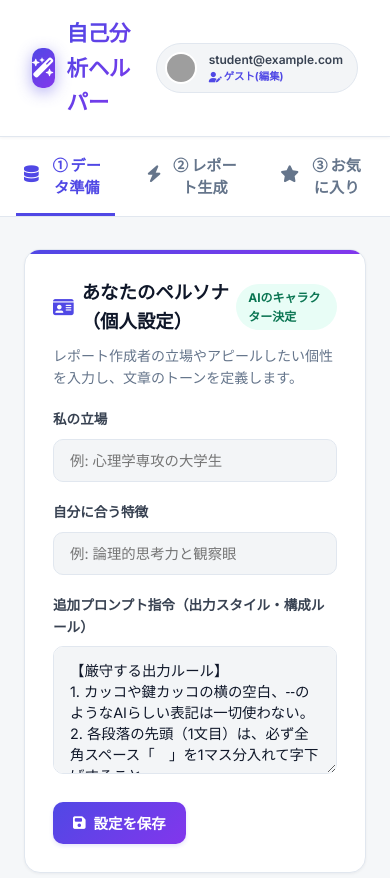
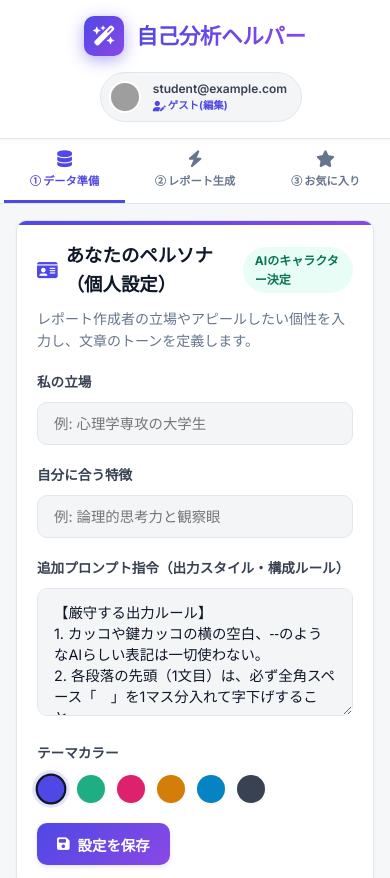
Before and after one commit to 1-o-3/SelfAnalysis, a website built with Vite: page index.html in a window 390 px wide. Shown: the top 878 px of the page. Built offline with nearby package versions, Linux system fonts and the light colour scheme; grey boxes are pictures that could not be loaded; files whose address does not match are found by name.

Commit message:
Implement mobile responsiveness and theme color switcher

```diff
--- a/index.html
+++ b/index.html
@@ -86,6 +86,18 @@
         <div class="form-group">
           <label for="cfg-prompt">追加プロンプト指令（出力スタイル・構成ルール）</label>
           <textarea id="cfg-prompt" rows="6" placeholder="AIの執筆スタイルを指定します..."></textarea>
+        </div>
+
+        <div class="form-group">
+          <label>テーマカラー</label>
+          <div class="theme-color-picker">
+            <span class="color-dot active" id="dot-indigo" style="background-color: hsl(243, 75%, 59%);" onclick="selectThemeColor('indigo')" title="インディゴ"></span>
+            <span class="color-dot" id="dot-emerald" style="background-color: hsl(162, 70%, 40%);" onclick="selectThemeColor('emerald')" title="エメラルド"></span>
+            <span class="color-dot" id="dot-rose" style="background-color: hsl(336, 74%, 50%);" onclick="selectThemeColor('rose')" title="ローズ"></span>
+            <span class="color-dot" id="dot-amber" style="background-color: hsl(35, 92%, 43%);" onclick="selectThemeColor('amber')" title="アンバー"></span>
+            <span class="color-dot" id="dot-ocean" style="background-color: hsl(200, 95%, 39%);" onclick="selectThemeColor('ocean')" title="オーシャン"></span>
+            <span class="color-dot" id="dot-charcoal" style="background-color: hsl(217, 19%, 27%);" onclick="selectThemeColor('charcoal')" title="チャコール"></span>
+          </div>
         </div>
 
         <div class="card-footer-action">
--- a/main.js
+++ b/main.js
@@ -21,7 +21,44 @@ let personaConfig = JSON.parse(localStorage.getItem('app_persona_config')) || {
   feature: '',
   prompt: defaultRulePrompt,
   customApiKey: '',
-  model: 'openai/gpt-oss-120b:free'
+  model: 'openai/gpt-oss-120b:free',
+  themeColor: 'indigo'
+};
+
+// Color Themes Configurations
+const themeSchemes = {
+  indigo: { h: 243, s: 75, l: 59 },
+  emerald: { h: 162, s: 70, l: 40 },
+  rose: { h: 336, s: 74, l: 50 },
+  amber: { h: 35, s: 92, l: 43 },
+  ocean: { h: 200, s: 95, l: 39 },
+  charcoal: { h: 217, s: 19, l: 27 }
+};
+
+function applyThemeColor(themeName) {
+  const scheme = themeSchemes[themeName] || themeSchemes.indigo;
+  const { h, s, l } = scheme;
+
+  const root = document.documentElement;
+  root.style.setProperty('--primary', `hsl(${h}, ${s}%, ${l}%)`);
+  root.style.setProperty('--primary-hover', `hsl(${h}, ${s}%, ${l - 9}%)`);
+  root.style.setProperty('--primary-glow', `hsla(${h}, ${s}%, ${l}%, 0.15)`);
+
+  const nextH = themeName === 'charcoal' ? h : h + 22;
+  root.style.setProperty('--primary-gradient', `linear-gradient(135deg, hsl(${h}, ${s}%, ${l}%) 0%, hsl(${nextH}, ${s}%, ${l}%) 100%)`);
+  root.style.setProperty('--primary-gradient-hover', `linear-gradient(135deg, hsl(${h}, ${s}%, ${l - 9}%) 0%, hsl(${nextH}, ${s}%, ${l - 9}%) 100%)`);
+
+  // Update active state in picker UI
+  document.querySelectorAll('.color-dot').forEach(dot => dot.classList.remove('active'));
+  const activeDot = document.getElementById(`dot-${themeName}`);
+  if (activeDot) activeDot.classList.add('active');
+}
+
+window.selectThemeColor = function(themeName) {
+  personaConfig.themeColor = themeName;
+  applyThemeColor(themeName);
+  localStorage.setItem('app_persona_config', JSON.stringify(personaConfig));
+  syncDataToCloud();
 };
 
 // Google Login States
@@ -38,6 +75,9 @@ window.addEventListener('DOMContentLoaded', () => {
   document.getElementById('cfg-prompt').value = personaConfig.prompt || defaultRulePrompt;
   document.getElementById('cfg-api-key').value = personaConfig.customApiKey || '';
   document.getElementById('cfg-model').value = personaConfig.model || 'openai/gpt-oss-120b:free';
+
+  // Apply theme color
+  applyThemeColor(personaConfig.themeColor || 'indigo');
 
   // Initialize Lists
   renderSauceLibrary();
@@ -130,6 +170,8 @@ async function handleCredentialResponse(response) {
         document.getElementById('cfg-prompt').value = personaConfig.prompt || defaultRulePrompt;
         document.getElementById('cfg-api-key').value = personaConfig.customApiKey || '';
         document.getElementById('cfg-model').value = personaConfig.model || 'openai/gpt-oss-120b:free';
+
+        applyThemeColor(personaConfig.themeColor || 'indigo');
       }
 
       saveAllDataToLocal();
@@ -177,6 +219,8 @@ async function loadUserDataOnStart() {
           document.getElementById('cfg-prompt').value = personaConfig.prompt || defaultRulePrompt;
           document.getElementById('cfg-api-key').value = personaConfig.customApiKey || '';
           document.getElementById('cfg-model').value = personaConfig.model || 'openai/gpt-oss-120b:free';
+
+          applyThemeColor(personaConfig.themeColor || 'indigo');
         }
         saveAllDataToLocal();
       }
--- a/style.css
+++ b/style.css
@@ -1005,3 +1005,117 @@ details[open] .toggle-icon {
     transform: scale(1.0);
   }
 }
+
+/* --- Theme Color Customizer --- */
+.theme-color-picker {
+  display: flex;
+  gap: 0.75rem;
+  margin-top: 0.65rem;
+  margin-bottom: 0.5rem;
+}
+
+.color-dot {
+  width: 28px;
+  height: 28px;
+  border-radius: 50%;
+  cursor: pointer;
+  border: 2px solid transparent;
+  transition: var(--transition);
+  box-shadow: var(--shadow-sm);
+  position: relative;
+}
+
+.color-dot:hover {
+  transform: scale(1.18);
+}
+
+.color-dot.active {
+  border-color: var(--text-main);
+  box-shadow: 0 0 0 3px var(--primary-glow);
+  transform: scale(1.1);
+}
+
+/* --- Desktop Layout Enhancements --- */
+@media (min-width: 768px) {
+  .sauce-grid {
+    grid-template-columns: 1fr 1fr;
+    gap: 1.25rem;
+  }
+}
+
+/* --- Mobile Responsive Enhancements --- */
+@media (max-width: 600px) {
+  .app-header {
+    padding: 1rem;
+    flex-direction: column;
+    gap: 1rem;
+    align-items: stretch;
+    text-align: center;
+  }
+
+  .app-logo {
+    justify-content: center;
+  }
+
+  .user-profile-box-container {
+    justify-content: center;
+    width: 100%;
+  }
+
+  .tabs-nav {
+    justify-content: space-around;
+    gap: 0.25rem;
+    padding: 0 0.25rem;
+  }
+
+  .tab-btn {
+    padding: 0.75rem 0.15rem;
+    font-size: 0.8rem;
+    flex-direction: column;
+    gap: 0.25rem;
+    flex-grow: 1;
+    justify-content: center;
+    text-align: center;
+    border-bottom: 3px solid transparent;
+  }
+
+  .tab-btn span {
+    font-size: 0.7rem;
+    white-space: nowrap;
+  }
+
+  .container {
+    margin: 1rem auto;
+    padding: 0 1rem;
+  }
+
+  .card {
+    padding: 1.25rem;
+    border-radius: var(--radius-md);
+    margin-bottom: 1.25rem;
+  }
+
+  .grid-actions {
+    grid-template-columns: 1fr;
+    gap: 0.5rem;
+  }
+
+  .grid-actions button {
+    width: 100%;
+  }
+
+  .compare-container {
+    grid-template-columns: 1fr;
+    gap: 1rem;
+  }
+
+  .modal-card {
+    width: 92%;
+    padding: 1.25rem;
+  }
+
+  .avatar-select-grid {
+    grid-template-columns: repeat(3, 1fr);
+    gap: 0.75rem;
+  }
+}
```
